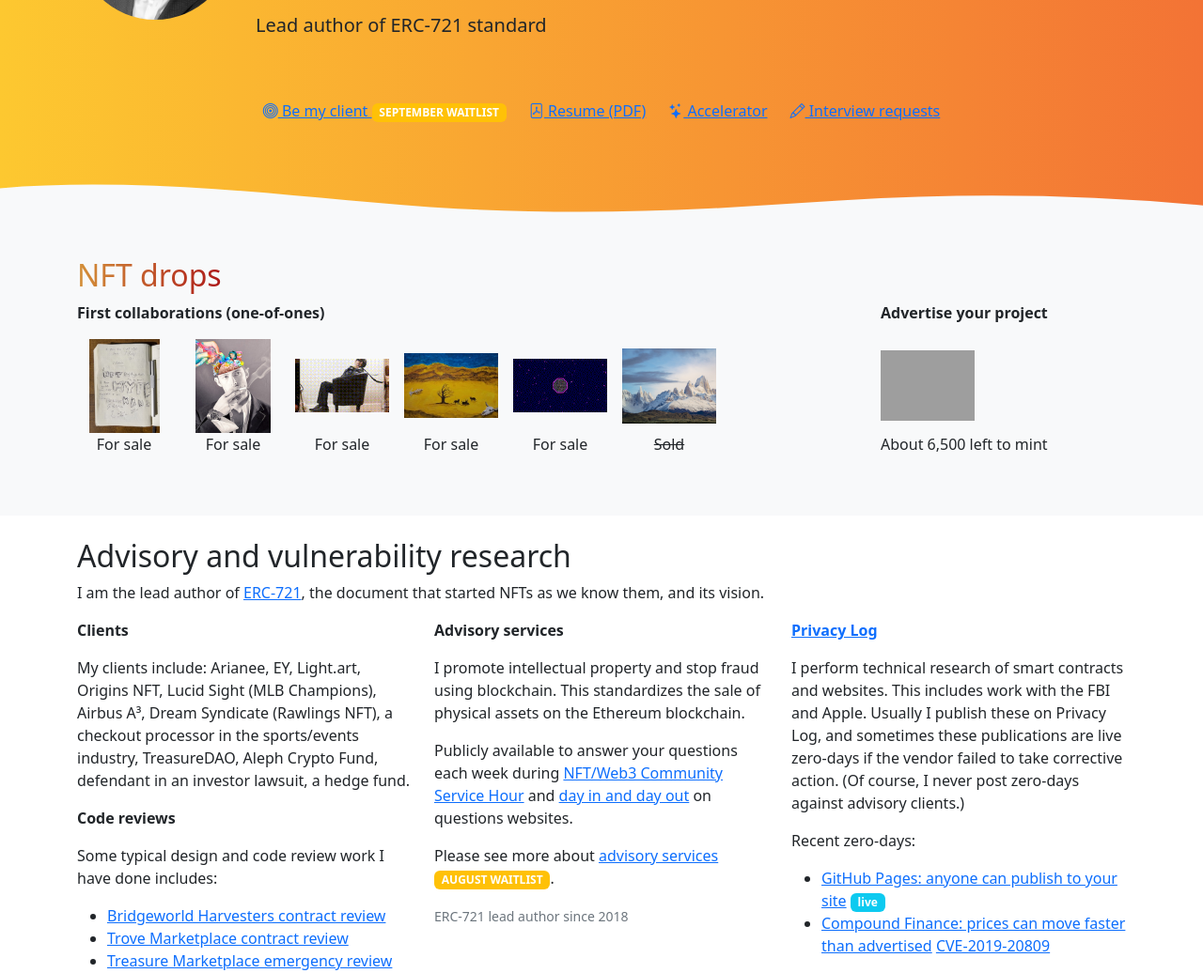
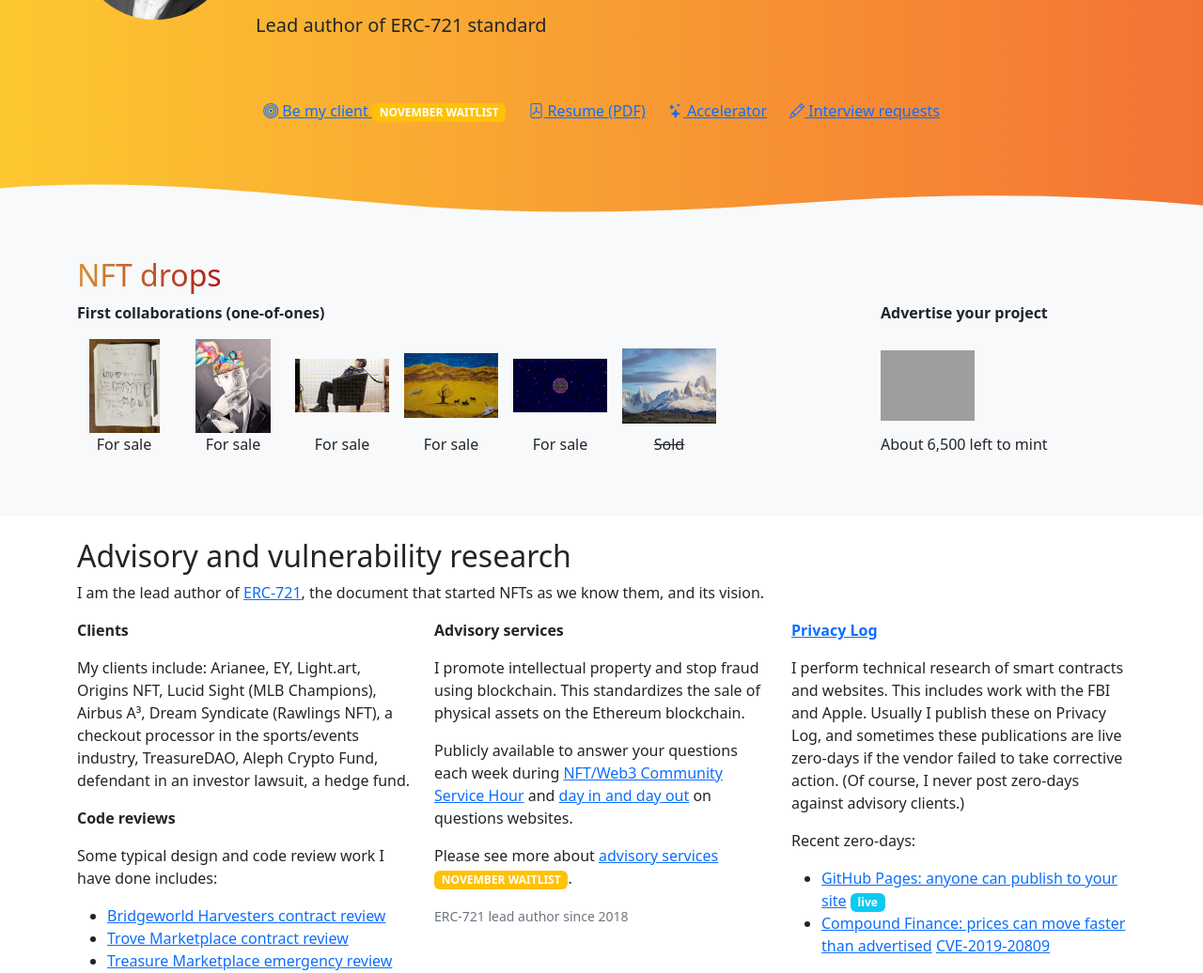
Before and after one commit to fulldecent/phor.net, a Jekyll site: the page built from index.html, in a window 1280 px wide and 1400 px high. Shown: the part 230-1266 px from the top of the window at 94% size. Built offline with Jekyll 4.4.1, drawn with Linux system fonts in a browser that asks for light colours; nearby versions of some CDN libraries; comment, search, counter and statistics services are not loaded; grey boxes are pictures that could not be loaded.

Commit message:
fix waitlist date

```diff
--- a/advisory.html
+++ b/advisory.html
@@ -12,7 +12,7 @@
         <img src="assets/portraits/william-smoking-mini.jpg" class="pull-right minipolaroid" style="max-height:10em" >
 
         <h1 class="display-4">Advisory</h1>
-        <p class="lead">Contact William first to check time availability before buying. <span class="badge bg-warning">SEPTEMBER WAITLIST</span></p>
+        <p class="lead">Contact William first to check time availability before buying. <span class="badge bg-warning">NOVEMBER WAITLIST</span></p>
 
         <p><strong>Experienced product architect, advisor, developer advocate and strategy consultant for blockchain projects.</strong></p>
         <p>SERIOUS INQUIRIES ONLY.</p>
--- a/index.html
+++ b/index.html
@@ -138,7 +138,7 @@
 
       <nav class="d-flex flex-column flex-md-row justify-content-center mb-3 gap-4 mt-5">
         <a class="link-primary" href="advisory">
-          <i class="bi bi-bullseye" aria-hidden="true"></i> Be my client <span class="badge bg-warning">SEPTEMBER WAITLIST</span>
+          <i class="bi bi-bullseye" aria-hidden="true"></i> Be my client <span class="badge bg-warning">NOVEMBER WAITLIST</span>
         </a>
         <a class="link-primary" href="/resume.pdf">
           <i class="bi bi-file-pdf" aria-hidden="true"></i> Resume (PDF)
@@ -258,7 +258,7 @@
         <p><strong>Advisory services</strong></p>
         <p>I promote intellectual property and stop fraud using blockchain. This standardizes the sale of physical assets on the Ethereum blockchain.</p>
         <p>Publicly available to answer your questions each week during <a href="/#hour">NFT/Web3 Community Service Hour</a> and <a target="_blank" href="https://ethereum.stackexchange.com/users/26015/william-entriken?tab=answers">day in and day out</a> on questions websites.</p>
-        <p>Please see more about <a href="advisory">advisory services <span class="badge bg-warning">AUGUST WAITLIST</span></a>.</p>
+        <p>Please see more about <a href="advisory">advisory services <span class="badge bg-warning">NOVEMBER WAITLIST</span></a>.</p>
         <p class="card-text"><small class="text-muted">ERC-721 lead author since 2018</small></p>
       </div>
       <div class="col mb-3">
```
